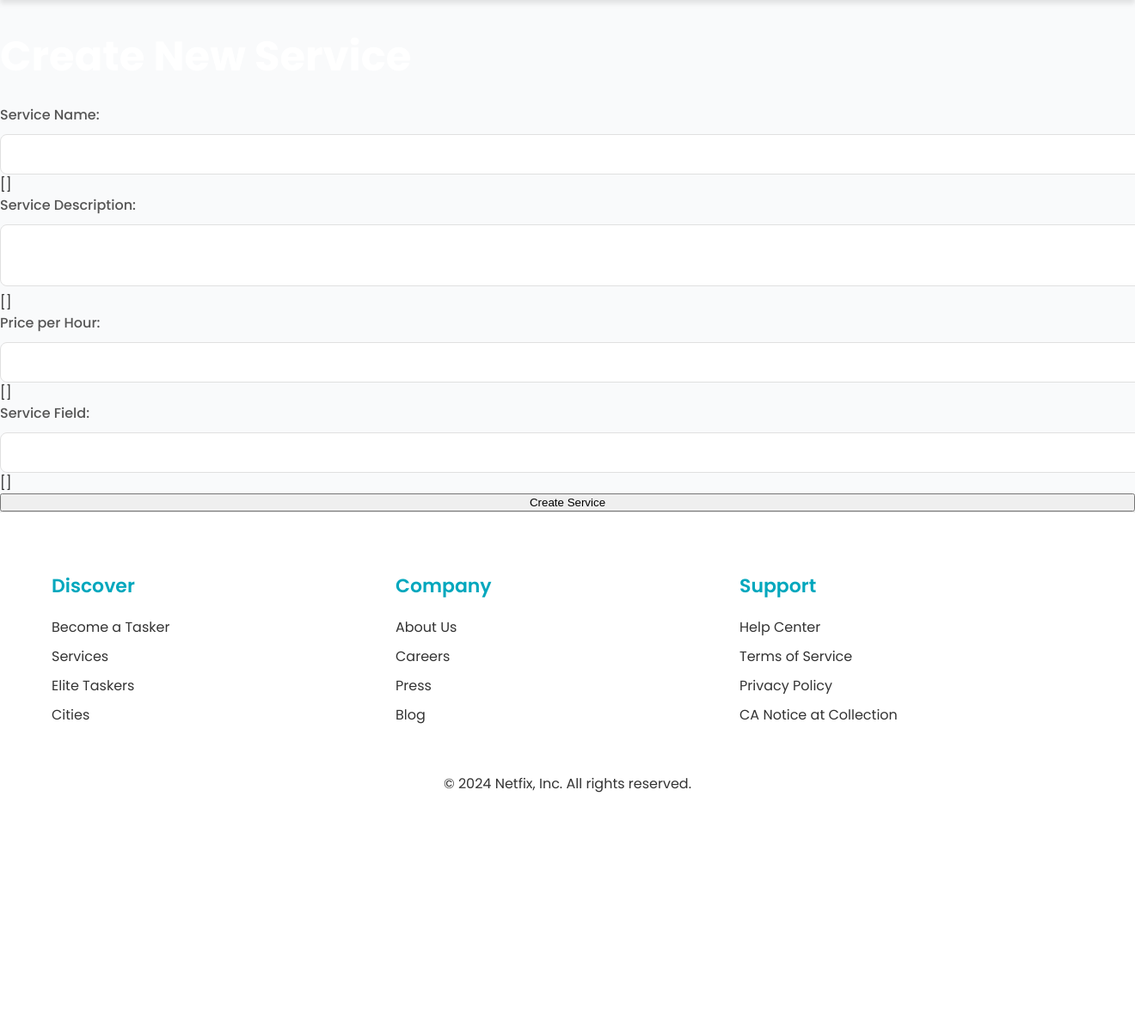
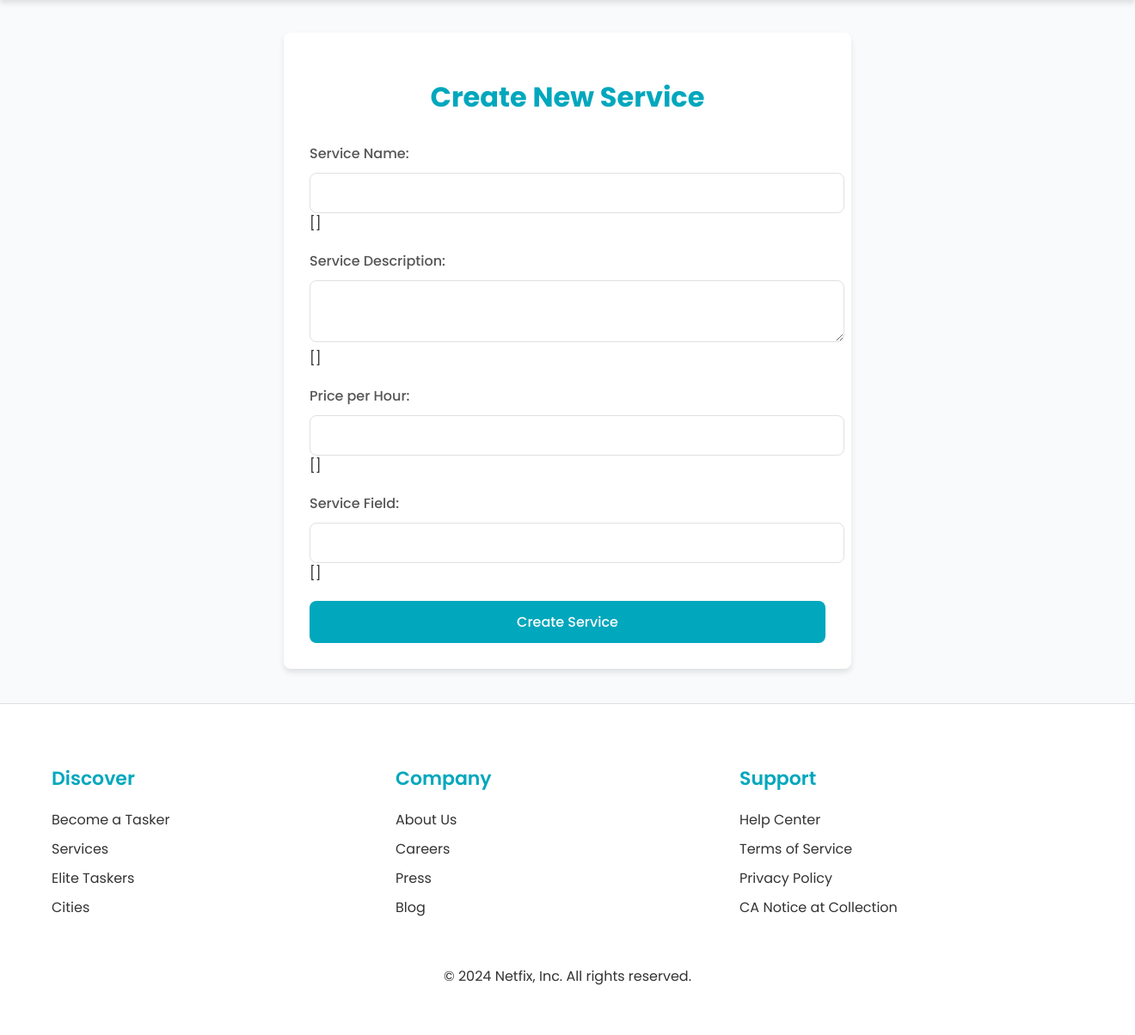
Before and after one commit to Vincent-Omondi/netfix1, a Django app: template services/templates/services/create.html in a window 1320 px wide; the page is wider, and only the part inside the window is pictured. Shown: the part 72-1276 px from the top of that part at 86% size. Before the commit the page ends 994 px from the top of that part, so only its background shows below. Run offline with Django 3.2, Linux system fonts and the light colour scheme; the template is opened without the code that fills it, so the values that code supplies are empty, except form fields; tables that the repository leaves empty hold one stand-in row (values such as "Sample post"); form fields are guessed from the names that the template uses.

Commit message:
style: the create service page

```diff
--- a/static/css/services.css
+++ b/static/css/services.css
@@ -156,9 +156,9 @@
   transition: color 0.3s ease;
 }
 
-.service-item h3 a:hover {
+/* .service-item h3 a:hover {
   color: var(--color-primary-dark);
-}
+} */
 
 .service-item p {
   margin: 8px 0;
@@ -407,3 +407,95 @@
     font-size: var(--font-size-base);
   }
 }
+
+/* create services */
+
+.create-service-container {
+  max-width: 600px;
+  margin: var(--spacing-xlarge) auto;
+  padding: var(--spacing-large);
+  background-color: var(--color-white);
+  border-radius: var(--border-radius);
+  box-shadow: var(--box-shadow);
+}
+
+.create-service-title {
+  font-size: var(--font-size-xlarge);
+  color: var(--color-primary);
+  margin-bottom: var(--spacing-large);
+  text-align: center;
+}
+
+.create-service-form {
+  display: flex;
+  flex-direction: column;
+}
+
+.create-service-form-group {
+  margin-bottom: var(--spacing-medium);
+}
+
+.create-service-label {
+  display: block;
+  margin-bottom: var(--spacing-small);
+  font-weight: 500;
+  color: var(--color-text-light);
+}
+
+input[type="text"],
+input[type="number"],
+textarea,
+select {
+  width: 100%;
+  padding: 10px;
+  border: 1px solid var(--color-border);
+  border-radius: var(--border-radius);
+  font-family: var(--font-family);
+  font-size: var(--font-size-base);
+  transition: border-color 0.3s ease;
+}
+
+input[type="text"]:focus,
+input[type="number"]:focus,
+textarea:focus,
+select:focus {
+  outline: none;
+  border-color: var(--color-primary);
+}
+
+.create-service-submit-btn {
+  background-color: var(--color-primary);
+  color: var(--color-white);
+  padding: 12px 24px;
+  border: none;
+  border-radius: var(--border-radius);
+  font-family: var(--font-family);
+  font-size: var(--font-size-base);
+  font-weight: 500;
+  cursor: pointer;
+  transition: background-color 0.3s ease, transform 0.3s ease;
+}
+
+.create-service-submit-btn:hover {
+  background-color: var(--color-primary-dark);
+  transform: translateY(-2px);
+}
+
+.errorlist {
+  color: #ff3860;
+  list-style-type: none;
+  padding: 0;
+  margin: 5px 0 0;
+  font-size: var(--font-size-small);
+}
+
+@media (max-width: 768px) {
+  .create-service-container {
+    margin: var(--spacing-medium);
+    padding: var(--spacing-medium);
+  }
+
+  .create-service-title {
+    font-size: 28px;
+  }
+}
```
